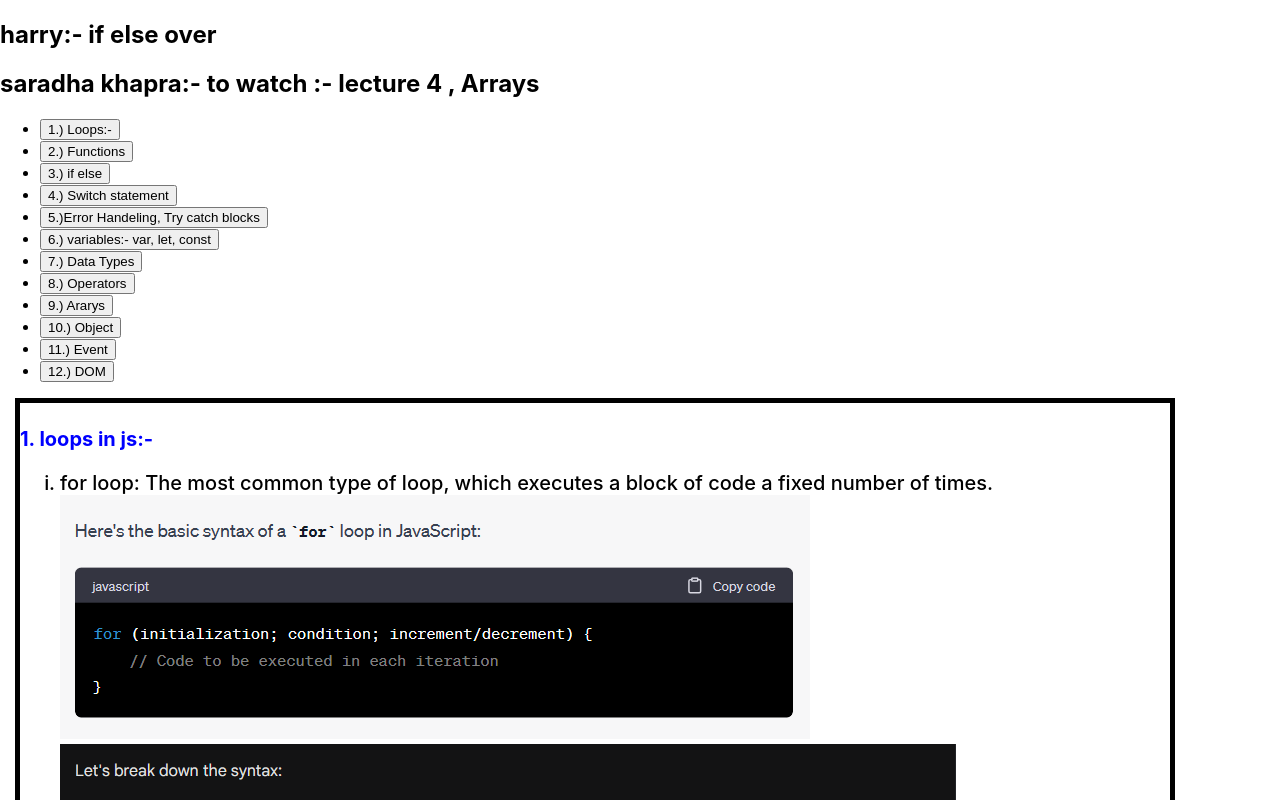
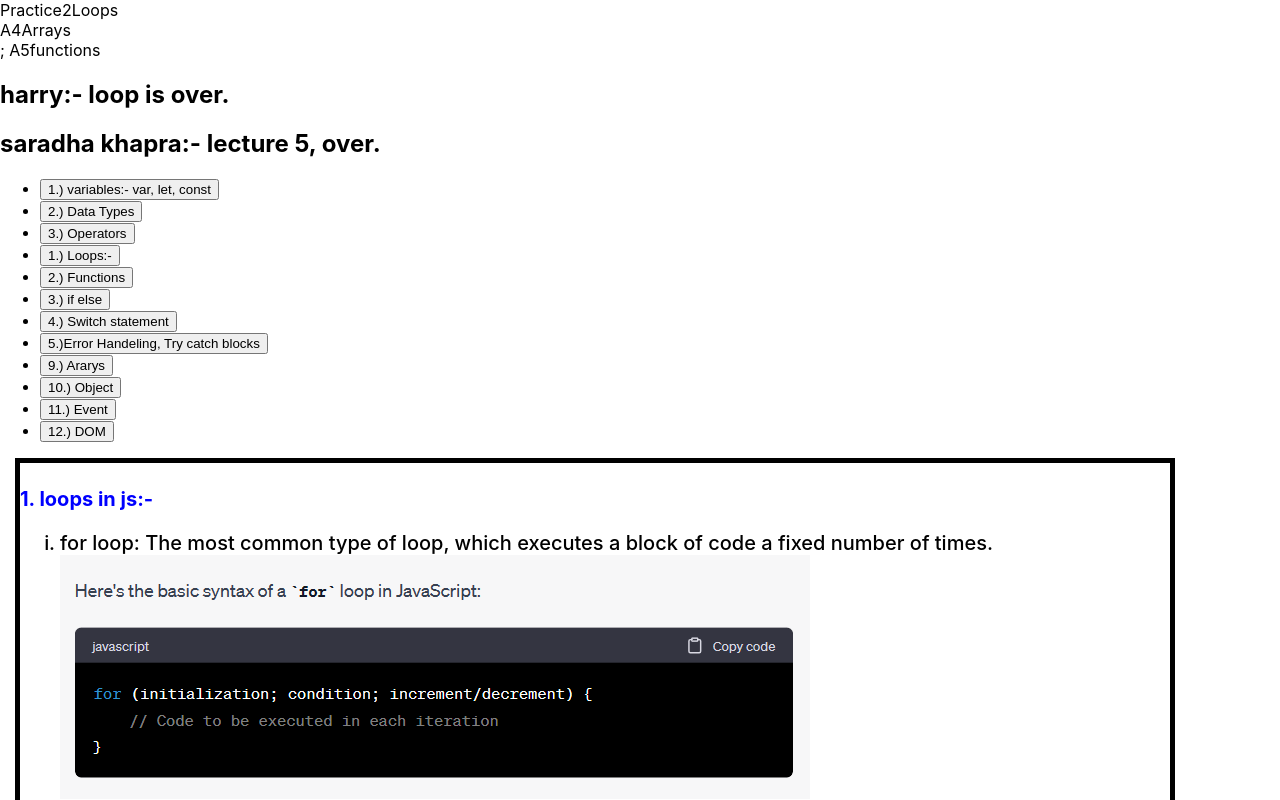
Before and after one commit to sarthiparth683/javascript, a React (Create React App) app: page / in a window 1280 px wide. Shown: the top 800 px of the page. Built offline with nearby package versions, Linux system fonts and the light colour scheme.

Commit message:
updated documents

```diff
--- /dev/null
+++ b/src/document/A1ifelse.js
@@ -0,0 +1,35 @@
+import React from 'react'
+
+const Practice1 = () => {
+    // for commenting any line we press ( Ctrl + / ).
+    // console.log("testing console");
+
+    // if else example
+    // let age = 15;
+    // if (age >= 18) {
+    //     console.log("you can vote or drive");
+    // }else{
+    //     console.log("can'not do anything");
+    // }
+
+    // Ternary Operators
+    // let number = 8;
+    // let result = number % 2 === 0 ? "Even" : "Odd";
+    // console.log(result);
+
+    // let marks = 85;
+    // let result2 = marks >= 40 ? "pass" : "Fail";
+    // console.log(result2);
+
+    // let age = 20;
+    // let message = age >= 18 ? "Adult" : "Minor";
+    // console.log(message);
+
+  return (
+    <>
+
+    </>
+  )
+}
+
+export default Practice1;
--- /dev/null
+++ b/src/document/A2loop.js
@@ -0,0 +1,38 @@
+import React from 'react'
+
+const Practice2Loops = () => {
+    // for loop examples
+    // for (let i = 0; i <= 5; i++) {
+    //     console.log(i);
+    // }
+
+    // for (let message = 0; message <= 3; message++) {
+    //     console.log("message " + message);
+    // }
+
+    // sum of 50 numbers
+    // let sum = 0;
+    // for (let i = 0; i <= 50; i++) {
+    //     sum += i;
+    // }
+    // console.log(sum);
+
+    // for of loop used mostly in array and strings.
+
+    // for in loop used mostly in object data types.
+    // const student = {
+    //     name: "John Doe",
+    //     age: 30,
+    //     major: "Computer Science"
+    // };
+    // for (const key in student) {
+    //     console.log(`${key}: ${student[key]}`);
+    // }
+
+
+    return (
+        <div>Practice2Loops</div>
+    )
+}
+
+export default Practice2Loops;
--- /dev/null
+++ b/src/document/A4Arrays.js
@@ -0,0 +1,13 @@
+import React from 'react'
+
+const A4Arrays = () => {
+    const cars = ['Volvo', 'BMW', 'Maruti', 'Tesla'];
+    // cars.unshift('Ferari');
+    cars.shift();
+    console.log(cars);
+    return (
+        <div>A4Arrays</div>
+    )
+}
+
+export default A4Arrays;
--- /dev/null
+++ b/src/document/A5functions.js
@@ -0,0 +1,15 @@
+import React from 'react'
+
+const A5functions = () => {
+    let fnc = (a, b) => {
+        return a + b;
+    }
+    return (
+        <div>
+            { console.log(fnc(7,3)) };
+            A5functions
+        </div>
+    )
+}
+
+export default A5functions;
--- a/src/MenuBar.js
+++ b/src/document/MenuBar.js
@@ -4,6 +4,29 @@ const MenuBar = () => {
   const [selectedMenuItem, setSelectedMenuItem] = useState(null);
 
   const menuItems = [
+    {
+      title: '1.) variables:- var, let, const',
+      content: [
+        'variables',
+
+      ],
+    },
+    {
+      title: '2.) Data Types',
+      content: [
+        '1.) strings :- in strings we have tempelate literals which is little different from strings since we can use variables or objects inside using $ signs',
+        "2.) strings are immutable",
+        "3.) Arrays are mutable",
+
+      ],
+    },
+    {
+      title: '3.) Operators',
+      content: [
+        'variables',
+
+      ],
+    },
     {
       title: '1.) Loops:-',
       content: [
@@ -49,29 +72,9 @@ const MenuBar = () => {
         'Nulla facilisi. Fusce faucibus dui sed sapien condimentum, quis tincidunt nisl semper.',
       ],
     },
-    {
-      title: '6.) variables:- var, let, const',
-      content: [
-        'variables',
 
-      ],
-    },
-    {
-      title: '7.) Data Types',
-      content: [
-        '1.) strings :- in strings we have tempelate literals which is little different from strings since we can use variables or objects inside using $ signs',
-        "2.) strings are immutable",
-        "3.) Arrays are mutable",
 
-      ],
-    },
-    {
-      title: '8.) Operators',
-      content: [
-        'variables',
 
-      ],
-    },
     {
       title: '9.) Ararys ',
       content: [
--- a/src/index.js
+++ b/src/index.js
@@ -1,15 +1,23 @@
 import React from 'react';
 import ReactDOM from 'react-dom/client';
 import './index.css';
-import App from './App';
 import reportWebVitals from './reportWebVitals';
-import MenuBar from './MenuBar';
+import App from './document/App';
+import MenuBar from './document/MenuBar';
+import Practice1 from './document/A1ifelse';
+import Practice2Loops from './document/A2loop';
+import A4Arrays from './document/A4Arrays';
+import A5functions from './document/A5functions';
 
 const root = ReactDOM.createRoot(document.getElementById('root'));
 root.render(
   <React.StrictMode>
-    <h2>harry:- if else over</h2>
-    <h2>saradha khapra:- to watch :- lecture 4 , Arrays</h2>
+    <Practice1></Practice1>
+    <Practice2Loops></Practice2Loops>
+    <A4Arrays></A4Arrays>
+    <A5functions></A5functions>
+    <h2>harry:- loop is over. </h2>
+    <h2>saradha khapra:-  lecture 5, over. </h2>
     <MenuBar></MenuBar>
     <App />
   </React.StrictMode>
```
Also changed, not shown: src/document/App.css (renamed from src/App.css), src/document/App.js (line endings or trailing spaces).
